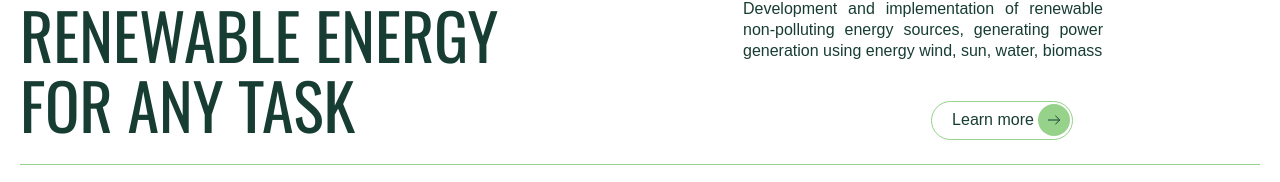
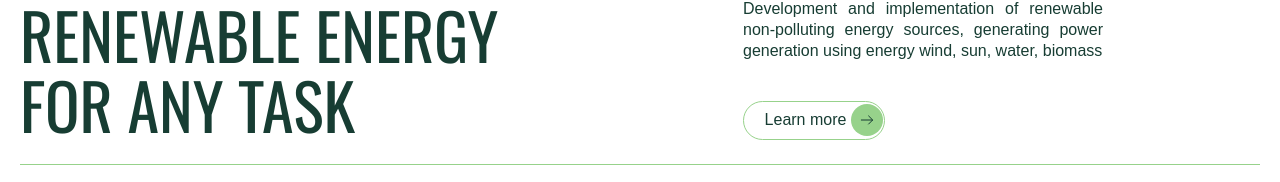
Before and after one commit to ValentinaDej/green-en, a Next.js app: page / in a window 1280 px wide. Shown: the part 221-403 px from the top of the page. Built offline with nearby package versions, Linux system fonts and the light colour scheme.

Commit message:
learn more position

```diff
--- a/src/components/hero/hero.module.css
+++ b/src/components/hero/hero.module.css
@@ -42,6 +42,9 @@
   padding-top: 36px;
 }
 
+.button {
+  margin-left: 0;
+}
 .icon {
   transform: rotate(90deg);
 }
@@ -51,6 +54,7 @@
   justify-content: center;
   align-content: center;
   margin-bottom: 8px;
+  margin-top: 24px;
 }
 
 .fullWidthContent {
@@ -73,6 +77,7 @@
     align-self: end;
     justify-self: start;
     margin-bottom: 0px;
+    margin-top: 0px;
   }
 
   .containerTitle {
--- a/src/components/hero/hero.tsx
+++ b/src/components/hero/hero.tsx
@@ -19,7 +19,13 @@ const Hero = () => {
         </p>
       </section>
       <div className={clasess.grigRowCenterToBlockLeft}>
-        <Button link="#cases" label="Go back" text="Learn more" variant="oval">
+        <Button
+          link="#cases"
+          label="Go back"
+          text="Learn more"
+          variant="oval"
+          className={clasess.button}
+        >
           <ArrowUp className={clasess.icon} />
         </Button>
       </div>
```
